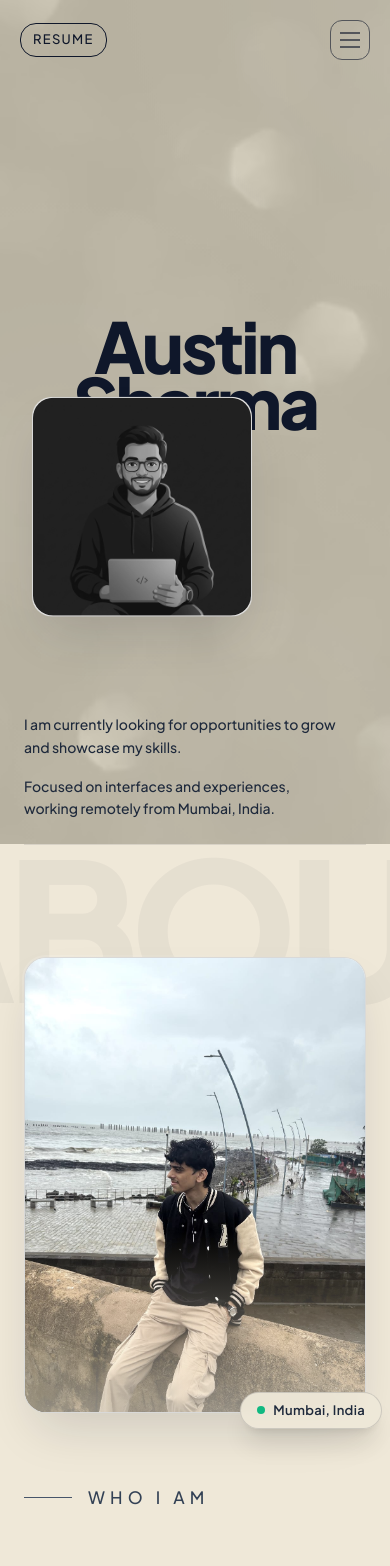
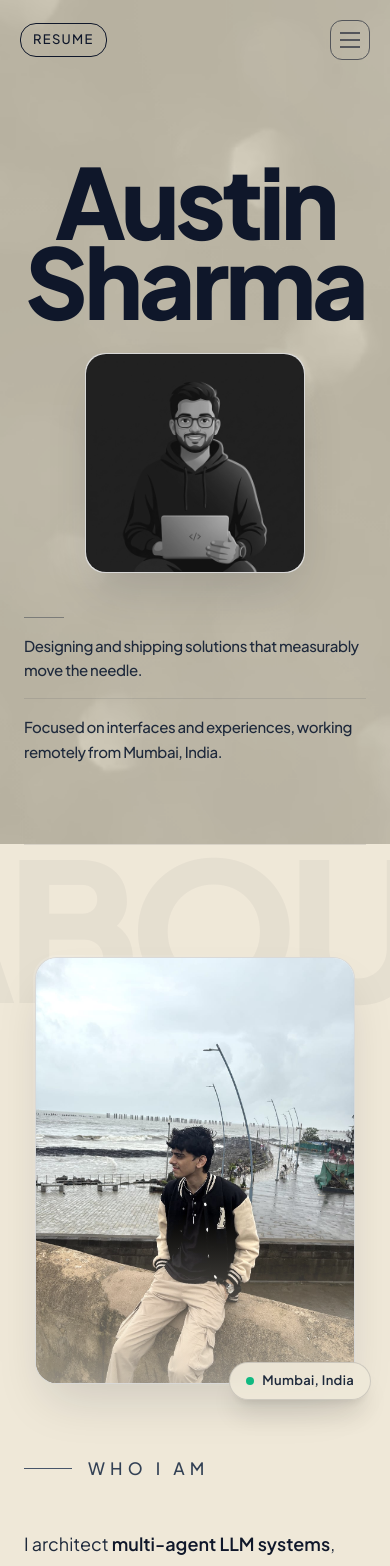
Before and after one commit to austin676/Portfolio, a Next.js app: page / in a window 390 px wide. Shown: the top 1566 px of the page. Built offline with nearby package versions, Linux system fonts and the light colour scheme.

Commit message:
suggested changes

```diff
--- a/src/components/AboutSection.tsx
+++ b/src/components/AboutSection.tsx
@@ -145,7 +145,7 @@ export default function AboutSection() {
           {/* ════════════════════════════════════════════════════
               ROW 1 — Portrait Image + Editorial Narrative
               ════════════════════════════════════════════════════ */}
-          <div className="grid grid-cols-1 lg:grid-cols-[420px_1fr] gap-16 md:gap-20 items-start">
+          <div className="grid grid-cols-1 lg:grid-cols-[340px_1fr] gap-16 md:gap-20 items-start">
 
             {/* ─── LEFT: Portrait Photo Card ─── */}
             <motion.div
@@ -153,7 +153,7 @@ export default function AboutSection() {
               initial="hidden"
               whileInView="visible"
               viewport={{ once: true, amount: 0.2 }}
-              className="relative mx-auto lg:mx-0 w-full max-w-[380px] lg:max-w-none"
+              className="relative mx-auto lg:mx-0 w-full max-w-[320px] lg:max-w-none"
             >
               {/* Outer glow ring */}
               <div className="absolute -inset-[2px] rounded-[24px] bg-gradient-to-br from-white/15 via-transparent to-white/5 pointer-events-none" />
@@ -173,7 +173,7 @@ export default function AboutSection() {
                   alt="Austin Sharma — Portrait"
                   fill
                   className="object-cover object-top"
-                  sizes="(max-width: 1024px) 380px, 420px"
+                  sizes="(max-width: 1024px) 320px, 340px"
                   priority
                 />
                 {/* Subtle bottom gradient for blending */}
@@ -238,7 +238,7 @@ export default function AboutSection() {
               <motion.p
                 custom={1}
                 variants={lineReveal}
-                className="mb-8 text-[21px] leading-[1.75] md:text-[24px] lg:text-[28px]"
+                className="mb-8 text-[18px] leading-[1.7] md:text-[20px] lg:text-[22px]"
                 style={{ color: "var(--text-body)" }}
               >
                 I architect{" "}
@@ -260,7 +260,7 @@ export default function AboutSection() {
               <motion.p
                 custom={2}
                 variants={lineReveal}
-                className="mb-8 text-[21px] leading-[1.75] md:text-[24px] lg:text-[28px]"
+                className="mb-8 text-[18px] leading-[1.7] md:text-[20px] lg:text-[22px]"
                 style={{ color: "var(--text-body)" }}
               >
                 Off-screen, I compete in{" "}
@@ -277,7 +277,7 @@ export default function AboutSection() {
               <motion.p
                 custom={3}
                 variants={lineReveal}
-                className="text-[21px] leading-[1.75] md:text-[24px] lg:text-[28px]"
+                className="text-[18px] leading-[1.7] md:text-[20px] lg:text-[22px]"
                 style={{ color: "var(--text-body)" }}
               >
                 Engineering student at{" "}
@@ -322,11 +322,13 @@ export default function AboutSection() {
             </motion.div>
 
             {/* Skill Domains — responsive multi-column grid */}
-            <div className="grid grid-cols-1 sm:grid-cols-2 lg:grid-cols-3 xl:grid-cols-4 gap-x-12 gap-y-8">
+            <div className="grid grid-cols-1 sm:grid-cols-2 lg:grid-cols-3 xl:grid-cols-4 gap-y-10">
               {skillDomains.map((domain) => (
                 <motion.div
                   key={domain.category}
                   variants={skillGroupReveal}
+                  className="px-5 sm:[&:nth-child(2n)]:border-l-2 lg:[&:nth-child(3n+1)]:border-l-0 lg:[&:nth-child(3n+2)]:border-l-2 lg:[&:nth-child(3n)]:border-l-2 xl:[&:nth-child(4n+1)]:border-l-0 xl:[&:nth-child(4n+2)]:border-l-2 xl:[&:nth-child(4n+3)]:border-l-2 xl:[&:nth-child(4n)]:border-l-2"
+                  style={{ borderColor: "var(--text-hero)" }}
                 >
                   <h3
                     className="mb-3 text-[18px] font-bold uppercase tracking-[0.2em] md:text-[20px]"
--- a/src/components/FooterSection.tsx
+++ b/src/components/FooterSection.tsx
@@ -16,9 +16,15 @@ export default function FooterSection() {
         whileInView={{ opacity: 1, y: 0 }}
         viewport={{ once: true, amount: 0.5 }}
         transition={{ duration: 0.9, ease: [0.16, 1, 0.3, 1] }}
-        className="w-full text-center"
+        className="w-full flex items-center justify-center gap-5 md:gap-10"
       >
-        <h2 className="font-black tracking-tighter text-[#e8e2d5] text-[clamp(80px,15vw,200px)] leading-none select-none">
+        <div
+          role="img"
+          aria-label="Austin Sharma — let's collaborate"
+          className="h-[20vw] w-[20vw] max-h-[280px] max-w-[280px] min-h-[90px] min-w-[90px] flex-shrink-0 rounded-full border border-neutral-700 shadow-xl bg-center bg-no-repeat"
+          style={{ backgroundImage: "url('/Pic2.jpg')", backgroundSize: "135%" }}
+        />
+        <h2 className="font-black tracking-tighter text-[#e8e2d5] text-[clamp(96px,18vw,260px)] leading-none select-none">
           LET&apos;S TALK
         </h2>
       </motion.div>
--- a/src/components/HeroSection.tsx
+++ b/src/components/HeroSection.tsx
@@ -67,7 +67,7 @@ export default function HeroSection() {
       </motion.div>
 
       {/* ─── Typography Layer (Center Focus) ─── */}
-      <div className="relative z-10 flex h-full w-full items-center justify-center -translate-y-12 md:-translate-y-20">
+      <div className="relative z-10 flex h-full w-full items-center justify-center -translate-y-[6vh] md:-translate-y-20">
         <div className="relative select-none text-center flex flex-col items-center">
           <motion.h1
             initial={{ opacity: 0, y: 120, clipPath: "inset(100% 0% -10% 0%)" }}
@@ -75,8 +75,8 @@ export default function HeroSection() {
             transition={{ delay: 2.5 * delayMultiplier, duration: 1.2, ease: [0.16, 1, 0.3, 1] }}
             className="font-black tracking-[-0.04em]"
             style={{
-              fontSize: "clamp(3.5rem, min(18vw, 38vh), 20vw)",
-              lineHeight: "0.8",
+              fontSize: "clamp(4.5rem, min(25vw, 38vh), 15rem)",
+              lineHeight: "0.82",
               color: "var(--text-hero)",
             }}
           >
@@ -85,17 +85,13 @@ export default function HeroSection() {
           </motion.h1>
 
           {/* ─── Floating Avatar Card ─── */}
+          {/* Mobile: sits in flow below the name. Desktop: absolute, overlapping the name. */}
+          <div className="relative z-30 mt-10 flex justify-center md:absolute md:left-[60%] md:top-[78%] md:mt-0 md:-translate-x-[85%]">
           <motion.div
             initial={{ opacity: 0, scale: 0.8, y: 20 }}
             animate={{ opacity: 1, scale: 1, y: 0 }}
             transition={{ delay: 2.1 * delayMultiplier, duration: 1, ease: [0.16, 1, 0.3, 1] }}
-            className="absolute z-30 flex flex-col items-center"
-            style={{
-              top: "78%",
-              left: "60%",
-              x: "-85%",
-              marginTop: "0px",
-            }}
+            className="flex flex-col items-center"
           >
             <motion.div
               data-cursor-text="Open"
@@ -147,11 +143,12 @@ export default function HeroSection() {
                     </span>
                     Open to Internships
                   </div>
-                  <span className="font-medium text-neutral-300">— DM or call</span>
+                  <span className="font-medium text-neutral-300">— Mail or call</span>
                 </div>
               </div>
             </motion.div>
           </motion.div>
+          </div>
         </div>
       </div>
 
@@ -160,19 +157,31 @@ export default function HeroSection() {
         initial={{ opacity: 0 }}
         animate={{ opacity: 1 }}
         transition={{ delay: 1.9 * delayMultiplier, duration: 1.5 }}
-        className="pointer-events-none absolute bottom-0 left-0 right-0 z-20 flex flex-col gap-4 p-6 md:flex-row md:items-end md:justify-between md:px-12 md:py-10 lg:px-16 lg:py-12"
+        className="pointer-events-none absolute bottom-0 left-0 right-0 z-20 flex flex-col gap-4 px-6 pb-20 md:flex-row md:items-end md:justify-between md:gap-6 md:px-12 md:py-10 lg:px-16 lg:py-12"
       >
+        {/* Mobile-only accent hairline */}
+        <div
+          className="h-px w-10 opacity-40 md:hidden"
+          style={{ backgroundColor: "var(--text-body)" }}
+        />
+
         {/* Bottom-Left */}
         <p
-          className="max-w-[320px] text-[14px] font-medium leading-relaxed md:max-w-[400px] md:text-[15px] lg:max-w-[420px] lg:text-[25px]"
+          className="max-w-[340px] text-[15px] font-medium leading-relaxed tracking-tight md:max-w-[400px] md:text-[15px] md:tracking-normal lg:max-w-[420px] lg:text-[25px]"
           style={{ color: "var(--text-body)" }}
         >
-          I am currently looking for opportunities to grow and showcase my skills.
+          Designing and shipping solutions that measurably move the needle.
         </p>
+
+        {/* Mobile-only divider between the two lines */}
+        <div
+          className="h-px w-full opacity-10 md:hidden"
+          style={{ backgroundColor: "var(--text-body)" }}
+        />
 
         {/* Bottom-Right */}
         <p
-          className="max-w-[320px] text-[14px] font-medium leading-relaxed md:max-w-[400px] md:text-right md:text-[15px] lg:max-w-[450px] lg:text-[25px]"
+          className="max-w-[340px] text-[15px] font-medium leading-relaxed tracking-tight md:max-w-[400px] md:text-right md:text-[15px] md:tracking-normal lg:max-w-[450px] lg:text-[25px]"
           style={{ color: "var(--text-body)" }}
         >
           Focused on interfaces and experiences, working remotely from Mumbai, India.
```
Also changed, not shown: public/Pic2.jpg (added).
